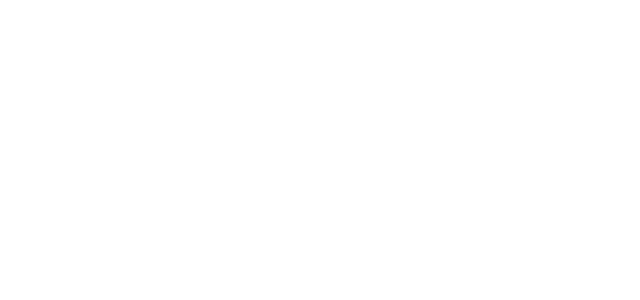
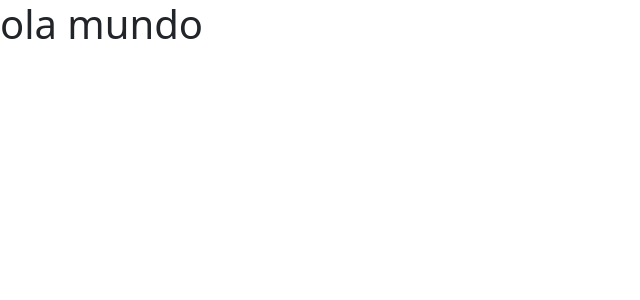
Before and after one commit to oficialgabriell/EasyTime, a React (Create React App) app in the folder frontend/: page /dashboard in a window 1280 px wide. Before the commit this address had no page. Shown: the top 300 px of the page, without its empty margins (0-640 px from the left). Built offline with nearby package versions, Linux system fonts and the light colour scheme.

Commit message:
first commit

```diff
--- a/frontend/src/App.tsx
+++ b/frontend/src/App.tsx
@@ -4,6 +4,7 @@
 import { BrowserRouter as Router, Route, Routes } from 'react-router-dom';
 import MainApp from './components/Main';
 import PainelLogin from './components/Painel';
+import Dashboard from './components/Dashboard';
 
 function App(): JSX.Element {
   return (
@@ -11,6 +12,7 @@
       <Router>
         <Routes>
           <Route element={<PainelLogin />} path="/login" />
+          <Route element={<Dashboard />} path="/dashboard" />
         </Routes>
       </Router>
     </React.Fragment>
--- /dev/null
+++ b/frontend/src/components/Dashboard/index.tsx
@@ -0,0 +1,11 @@
+function Dashboard(){
+    return(
+        <>
+            <div>
+                <h1>ola mundo</h1>
+            </div>
+        </>
+    )
+}
+
+export default Dashboard;
```
